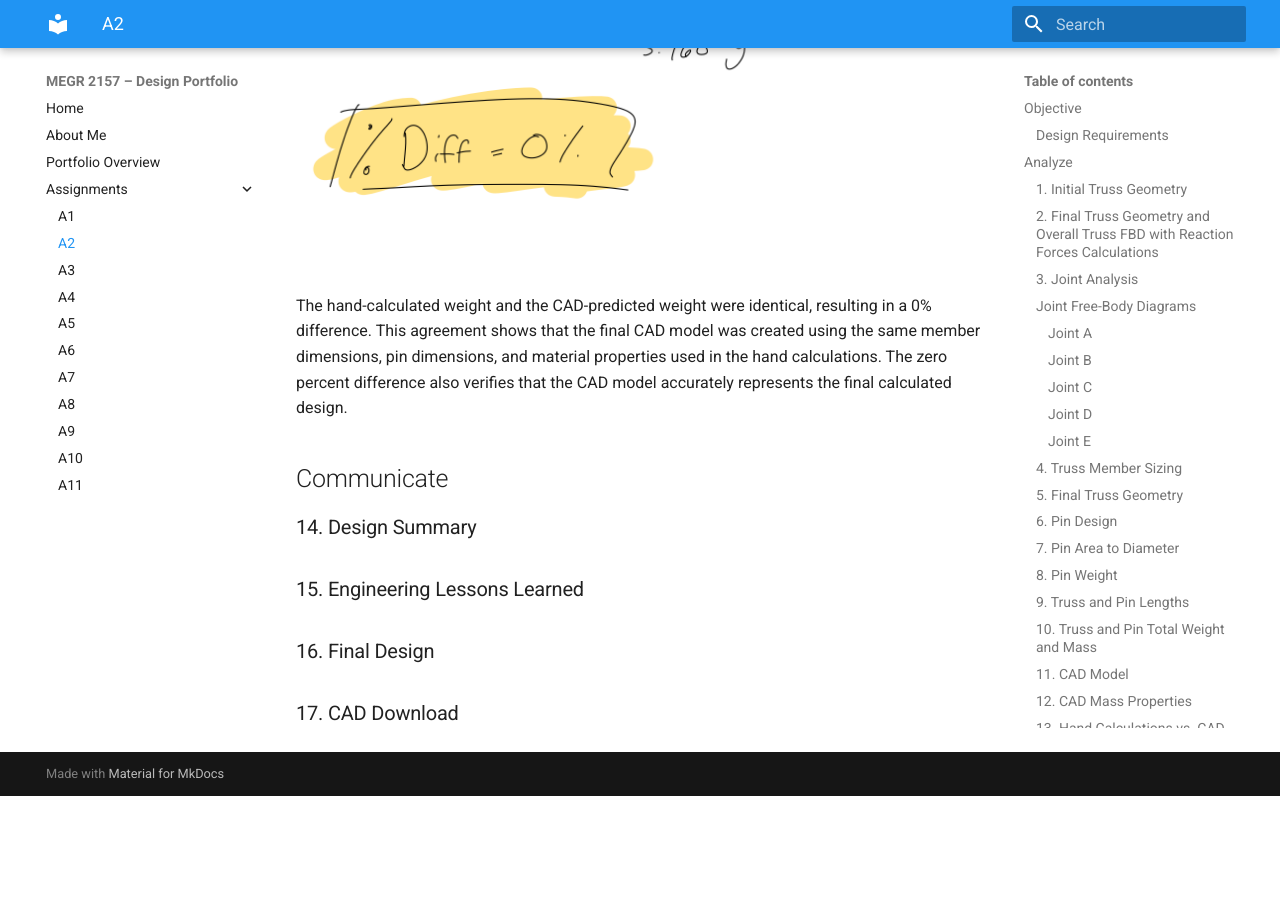
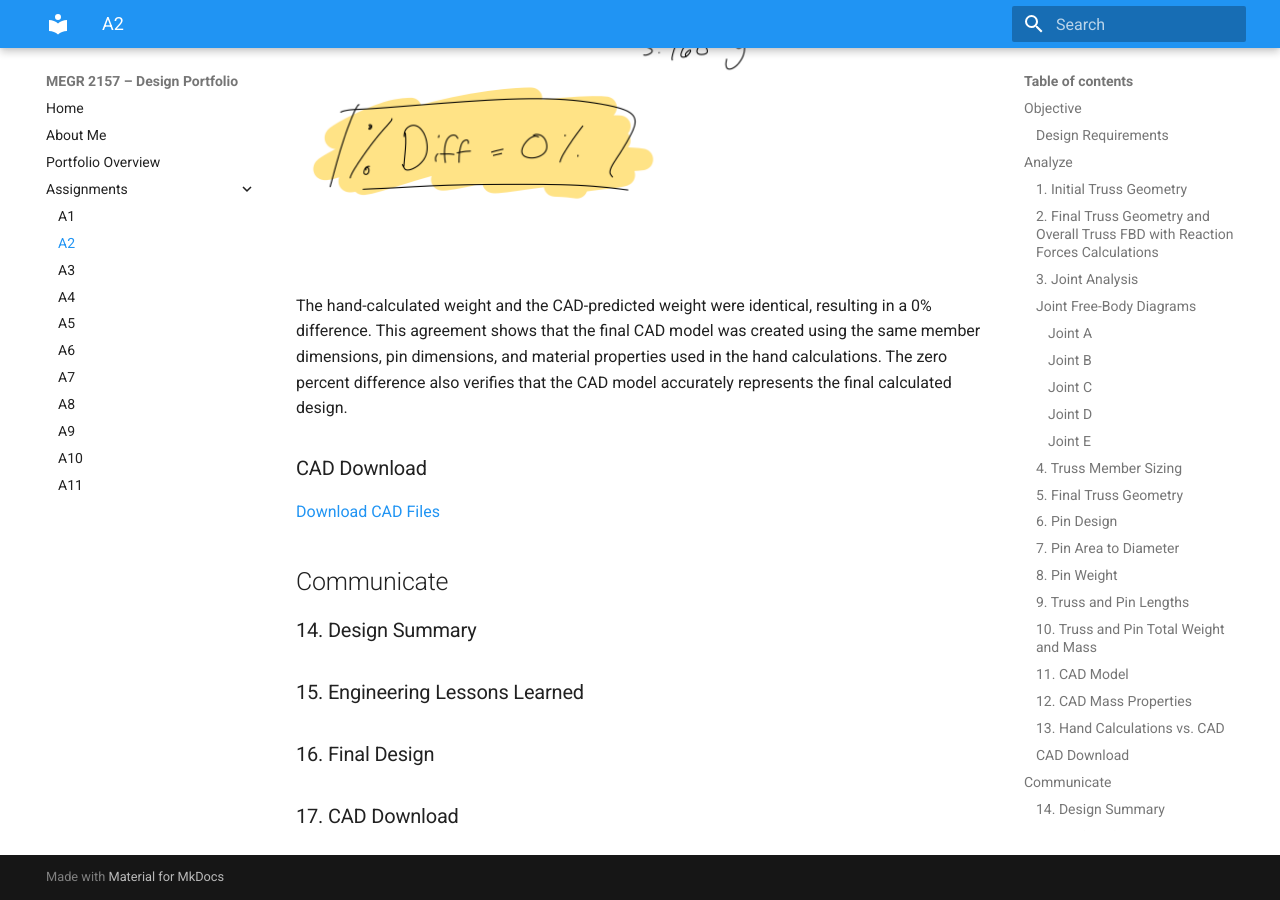
Before and after one commit to rsmith367-ux/design-projects-portfolio, an MkDocs documentation site: the page built from docs/assignments/A02/index.md, in a window 1280 px wide and 900 px high, scrolled down 14276 px. Built offline with MkDocs 1.6.1 and Material for MkDocs 9.7.7, drawn with Linux system fonts in a browser that asks for light colours; before the commit the page ends 15072 px from its top, so only the background shows below that.

Commit message:
Add CAD download link to index.md
Added a section for downloading CAD files.

```diff
--- a/docs/assignments/A02/index.md
+++ b/docs/assignments/A02/index.md
@@ -138,6 +138,10 @@ The CAD mass properties were used to determine the predicted weight of the final
 
 The hand-calculated weight and the CAD-predicted weight were identical, resulting in a 0% difference. This agreement shows that the final CAD model was created using the same member dimensions, pin dimensions, and material properties used in the hand calculations. The zero percent difference also verifies that the CAD model accurately represents the final calculated design.
 
+### CAD Download
+
+[Download CAD Files](TrussWithZip.zip)
+
 ## Communicate
 ### 14. Design Summary
 
```
